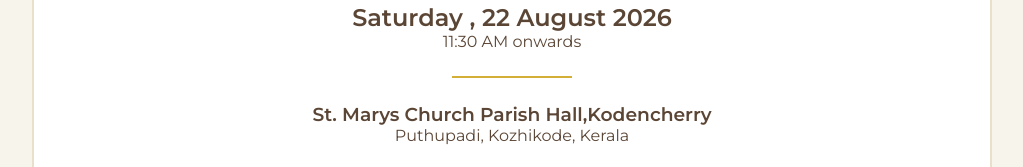
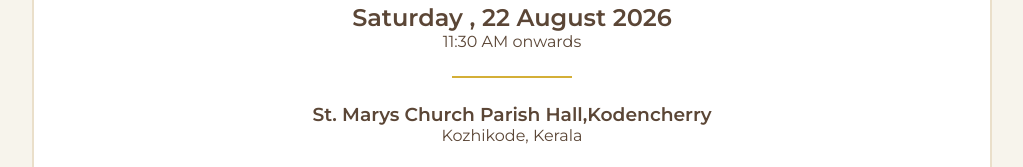
Before and after one commit to Ajayjb007/marriage, a plain HTML site: page index.html in a window 1280 px wide. Shown: the part 2320-2487 px from the top of the page, without its empty margins (128-1151 px from the left). Drawn offline with nearby package versions, Linux system fonts and the light colour scheme.

Commit message:
Fix HTML formatting and structure

```diff
--- a/index.html
+++ b/index.html
@@ -159,7 +159,7 @@
         </h3>
 
         <p>
-            Puthupadi, Kozhikode, Kerala
+            Kozhikode, Kerala
         </p>
 
         <button
```
